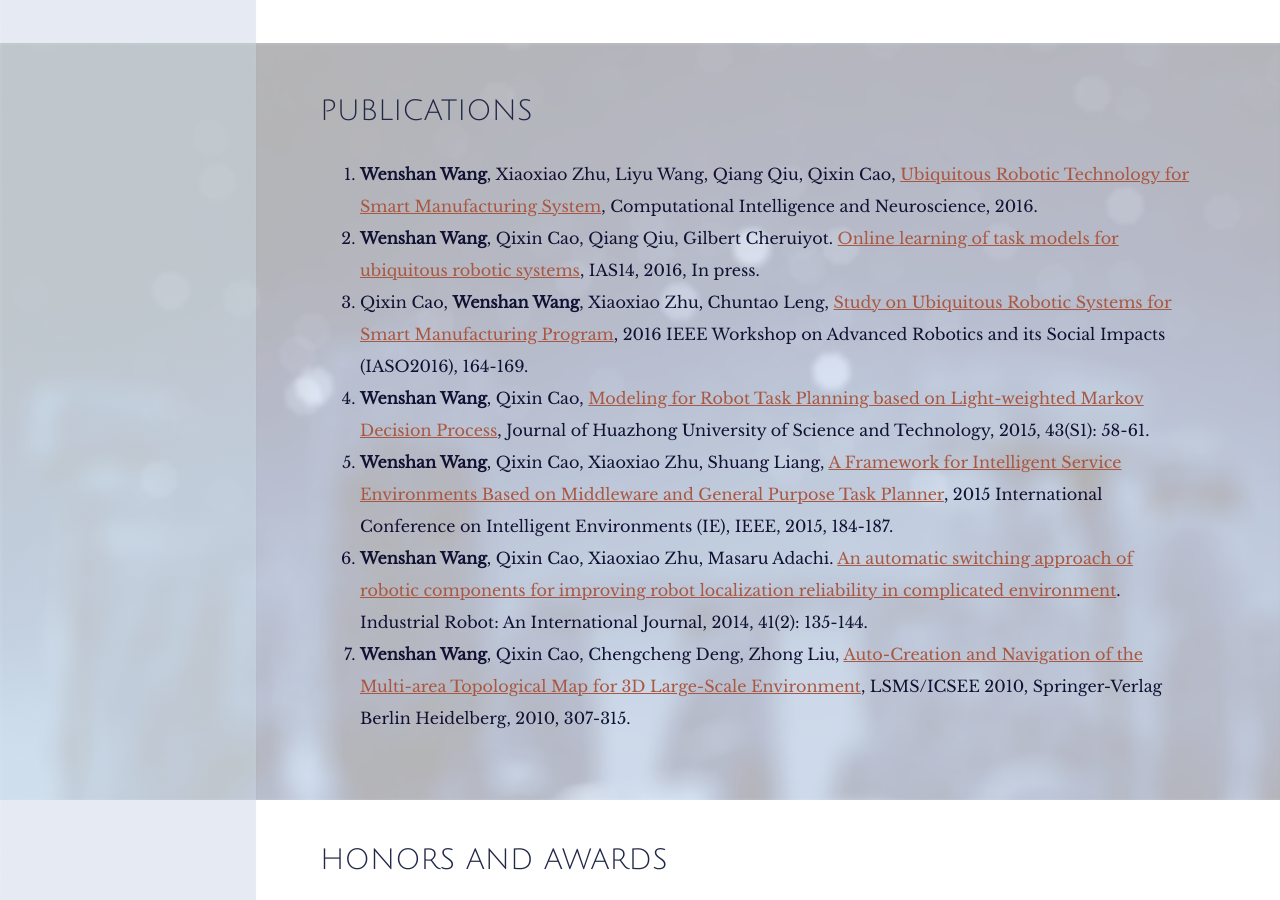
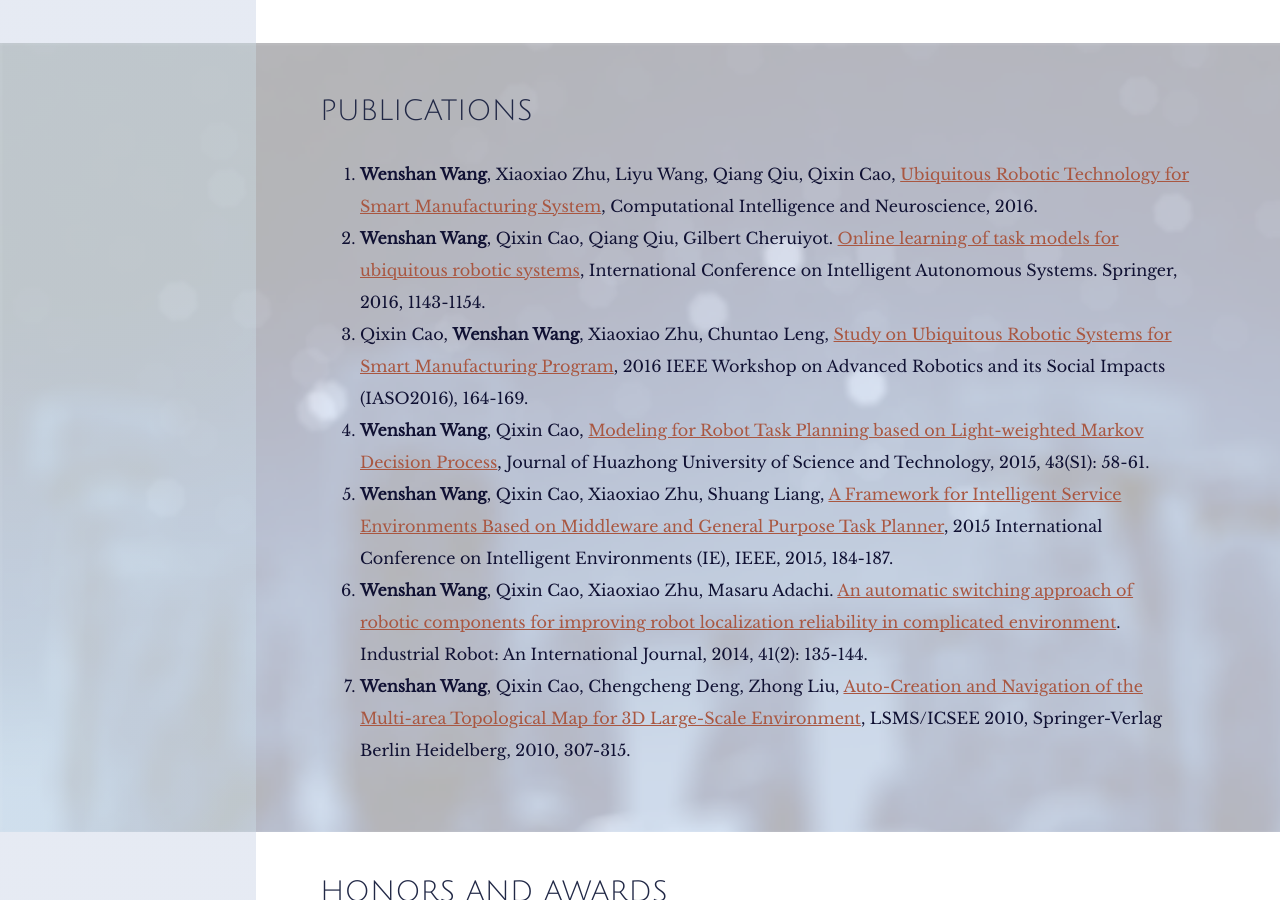
Before and after one commit to Amigoshan/Amigoshan.github.io, a Jekyll site: the page built from index.html, in a window 1280 px wide and 900 px high, scrolled down 3007 px. Built offline with Jekyll 4.4.1, drawn with Linux system fonts in a browser that asks for light colours; comment, search, counter and statistics services are not loaded.

Commit message:
ias14 pub
ias14 pub

```diff
--- a/_includes/publications.html
+++ b/_includes/publications.html
@@ -7,7 +7,7 @@
     </li>
 
     <li>
-      <div class = "publication-name" ><b>Wenshan Wang</b>, Qixin Cao, Qiang Qiu, Gilbert Cheruiyot.  <a href="{{ site.baseurl }}{{ site.paper-dir }}/IAS14-2016-wenshan.pdf">Online learning of task models for ubiquitous robotic systems</a>, IAS14, 2016, In press.</div>
+      <div class = "publication-name" ><b>Wenshan Wang</b>, Qixin Cao, Qiang Qiu, Gilbert Cheruiyot.  <a href="{{ site.baseurl }}{{ site.paper-dir }}/IAS14-2016-wenshan.pdf">Online learning of task models for ubiquitous robotic systems</a>, International Conference on Intelligent Autonomous Systems. Springer, 2016, 1143-1154.</div>
     </li>
 
     <li>
```
